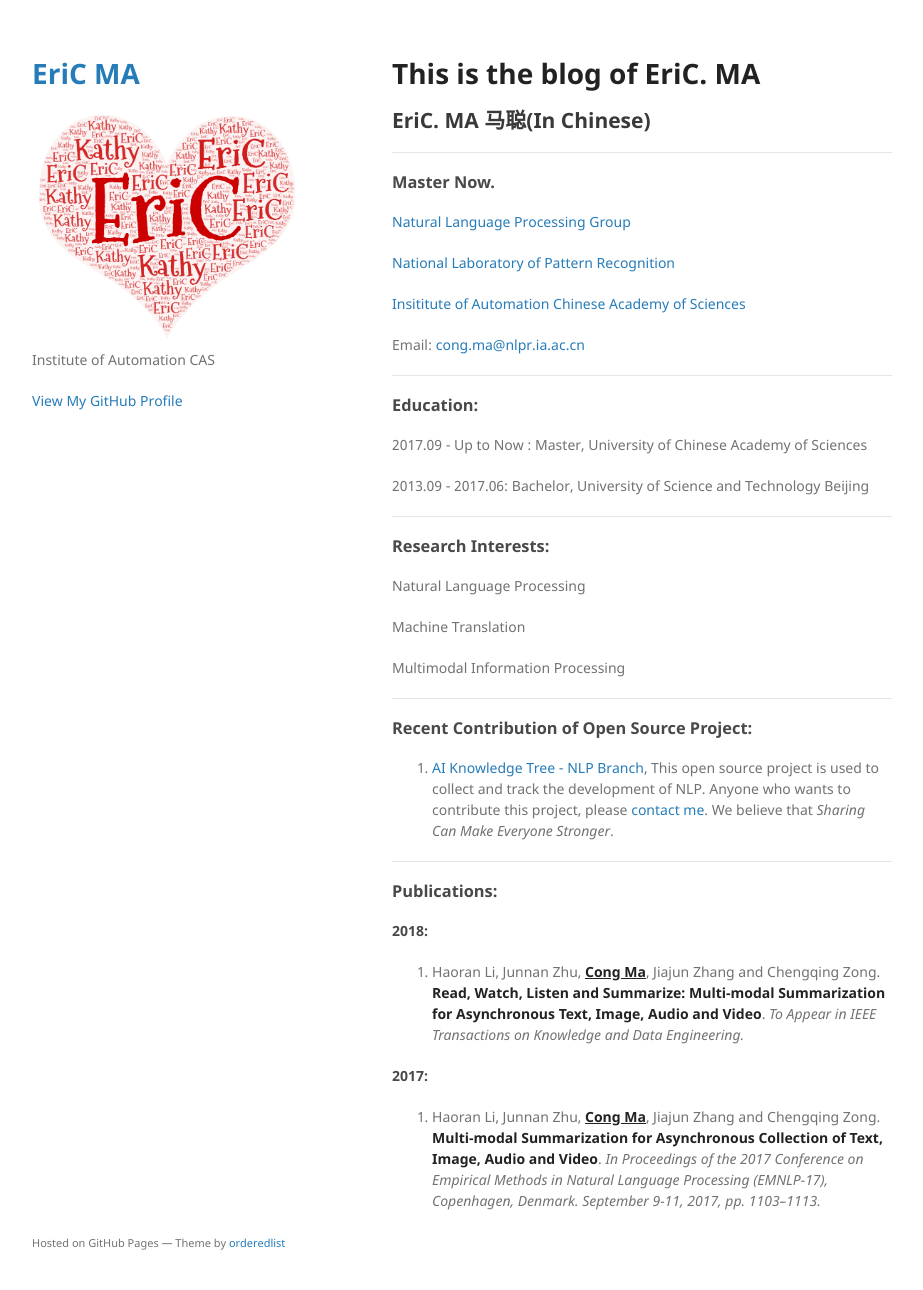
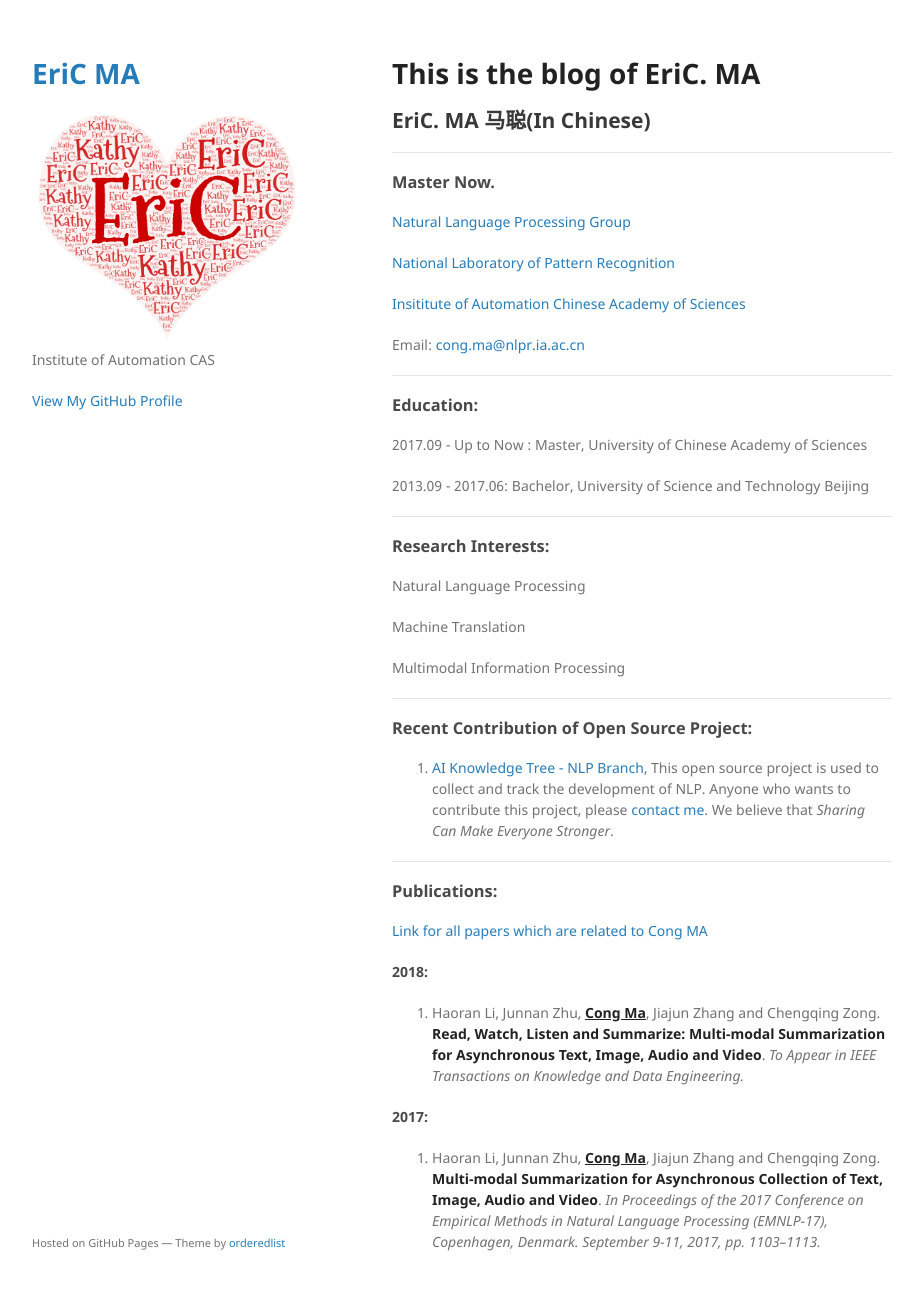
Before and after one commit to EriCongMa/ericongma.github.io, a Jekyll site: the page built from index.md, in a window 1280 px wide and 1322 px high. Shown: the top 1290 px of the window, without its empty margins (178-1101 px from the left). Built offline with Jekyll 4.4.1, drawn with Linux system fonts in a browser that asks for light colours; our own code applies the rules of GitHub Pages for plain Markdown files.

Commit message:
fast_push

```diff
--- a/index.md
+++ b/index.md
@@ -46,6 +46,8 @@ Multimodal Information Processing
 
 ### Publications:
 
+[Link for all papers which are related to Cong MA](https://github.com/EriCongMa/Publications-of-EriC.MA)
+
 #### 2018:
 
 1. Haoran Li, Junnan Zhu, **<u>Cong Ma</u>**, Jiajun Zhang and Chengqing Zong.  [**Read, Watch, Listen and Summarize: Multi-modal Summarization for Asynchronous Text, Image, Audio and Video**](https://github.com/EriCongMa/Publications-of-EriC.MA/blob/master/Journal_Papers/2018-TKDE-CongMa.pdf). *To Appear in IEEE Transactions on Knowledge and Data Engineering.*
```
